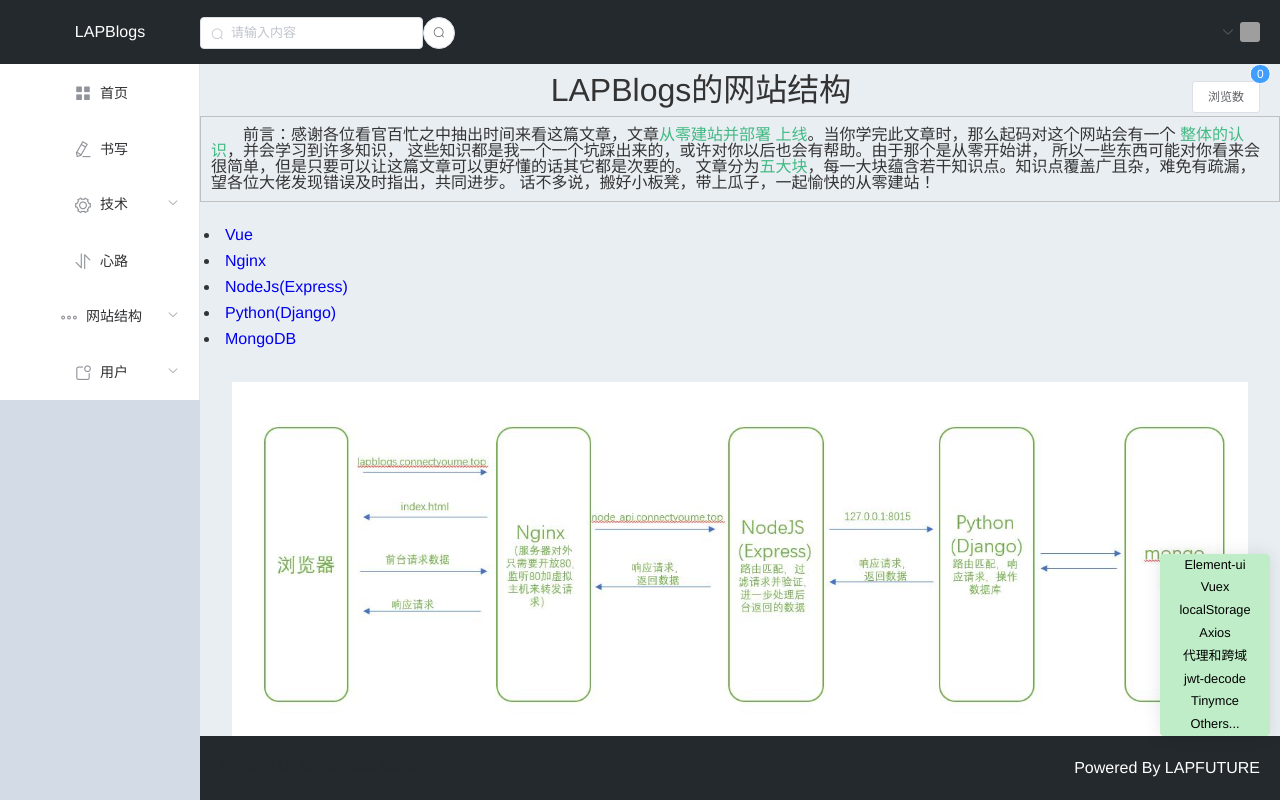
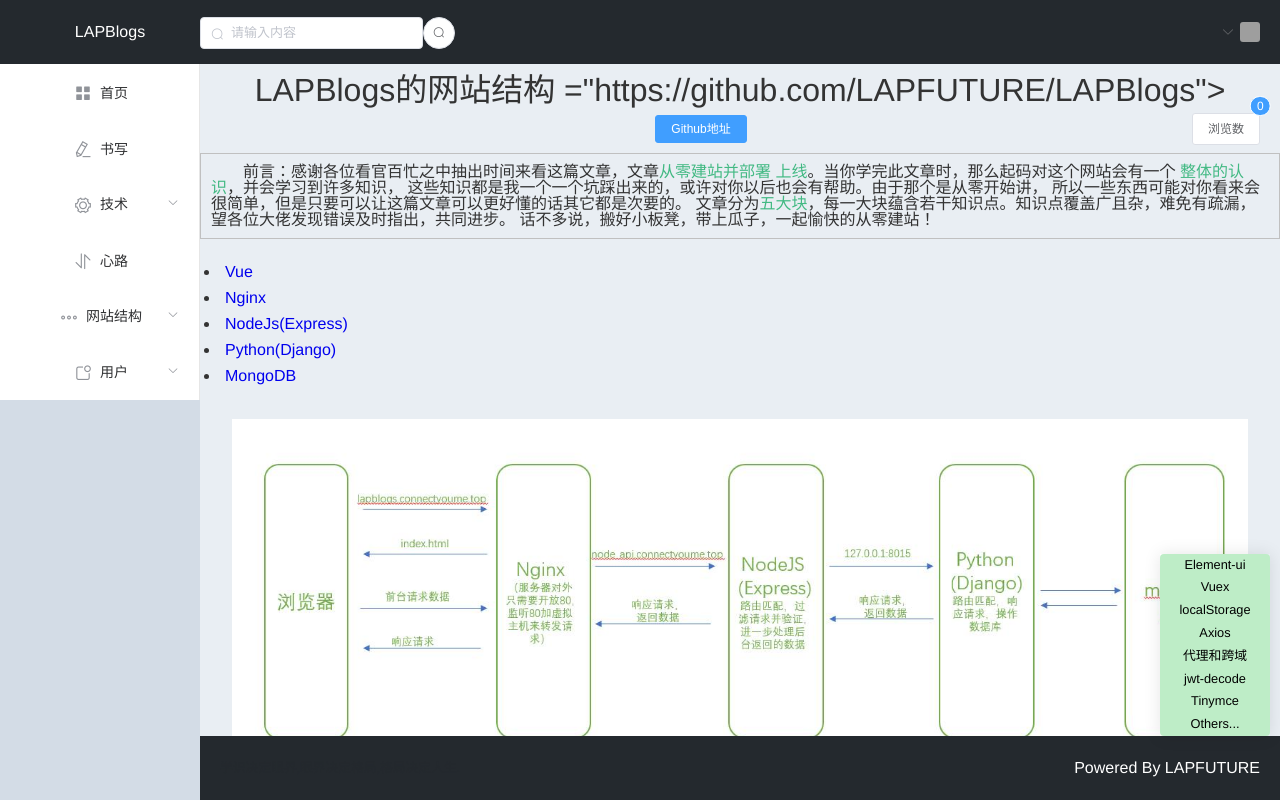
Before and after one commit to LAPFUTURE/LAPBlogs, a Vue app in the folder lap-blogs-frontend/: page /about in a window 1280 px wide. Built offline with nearby package versions, Linux system fonts and the light colour scheme; no server answers; grey boxes are pictures that could not be loaded.

Commit message:
python.vue not ok

```diff
--- a/lap-blogs-frontend/src/components/Schema.vue
+++ b/lap-blogs-frontend/src/components/Schema.vue
@@ -2,6 +2,7 @@
     <div class="schema" id="schema">
 
         <h1>LAPBlogs的网站结构
+            <a style= href="https://github.com/LAPFUTURE/LAPBlogs"><el-button type="primary" size="mini">Github地址</el-button></a>
             <span style="float: right;padding-right: 10px;">
                 <el-badge :value="value" :max="999" class="item" type="primary">
                     <el-button size="small">浏览数</el-button>
```
